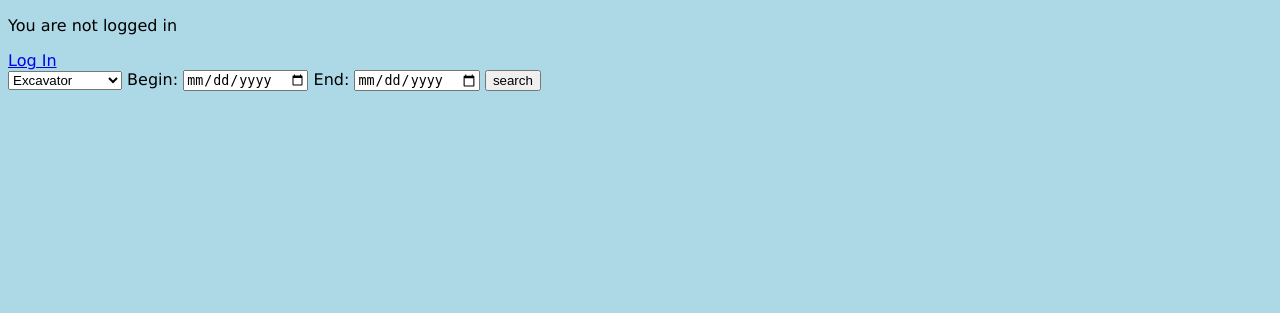
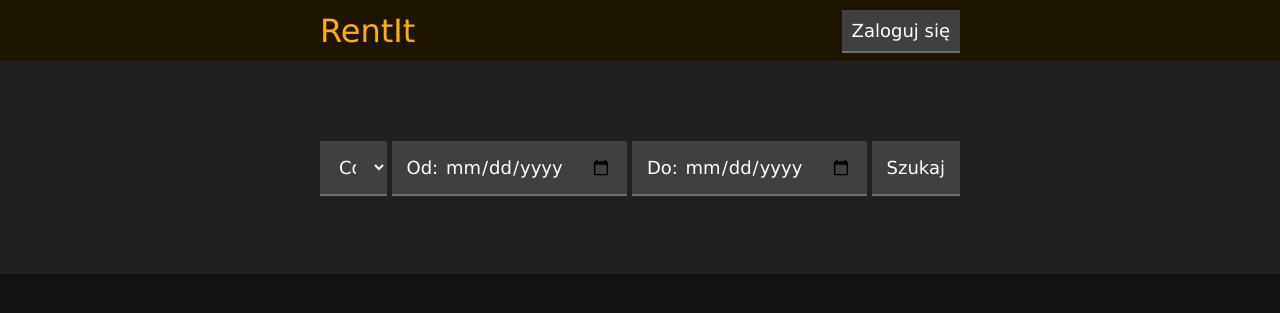
Before and after one commit to staniewzki/iii, a Django app: page / in a window 1280 px wide. Shown: the top 313 px of the page. Run offline with Django 5.2, Linux system fonts and the light colour scheme.

Commit message:
prettified the frontend

```diff
--- a/offers/static/style.css
+++ b/offers/static/style.css
@@ -1,4 +1,165 @@
+* {
+  font-family: verdana, serif;
+  font-size: 18px;
+}
+
 body {
-  background-color: lightblue;
-  font-family: verdana;
+  background-color: #121212;
+  color: white;
+  margin: 0;
 }
+
+.btn {
+  text-decoration: none;
+  color: white;
+  padding: 10px;
+  background-color: #404040;
+  border: none;
+  cursor: pointer;
+  box-shadow: #707070 0 2px;
+}
+
+.btn:hover {
+  filter: brightness(125%);
+}
+
+.account-header {
+  display: flex;
+  justify-content: center;
+  align-items: center;
+  padding: 10px 25vw;
+  gap: 20px;
+  background-color: #1e1500;
+  white-space: nowrap;
+}
+
+.header-logo {
+  color: #ffb000;
+  font-size: 32px;
+  text-decoration: none;
+  cursor: pointer;
+}
+
+.header-logo:hover {
+  filter: brightness(125%);
+}
+
+.header-fill {
+  width: 100%;
+}
+
+.welcome {
+
+}
+
+.search {
+  padding: 80px 25vw;
+  background-color: #202020;
+  display: flex;
+  justify-content: center;
+  align-items: center;
+}
+
+.search-form {
+  width: 50vw;
+  display: flex;
+  gap: 5px;
+}
+
+.search-item {
+  padding: 15px;
+  background-color: #404040;
+  box-shadow: #707070 0 2px;
+  border: none;
+  color: white;
+}
+
+.search-bar {
+  width: 100%;
+}
+
+textarea:focus, input:focus{
+  outline: none;
+}
+
+.date-select {
+  display: inline;
+  background-color: #404040;
+  box-shadow: #707070 0 2px;
+  white-space: nowrap;
+}
+
+.date-input {
+  border: none;
+  background-color: #404040;
+  color: white;
+  cursor: pointer;
+}
+
+.search-btn {
+  cursor: pointer;
+}
+
+.login-container {
+  display: flex;
+  justify-content: center;
+  align-items: center;
+  height: 80vh;
+}
+
+.login {
+  padding: 50px;
+  background-color: #404040;
+  box-shadow: #707070 0 2px;
+}
+
+.offers-header {
+  background-color: #202020;
+  border: 1px solid #404040;
+  margin: 20px 25vw;
+  padding: 20px;
+}
+
+.offer-list {
+  padding: 0 25vw;
+  display: flex;
+  justify-content: center;
+  align-items: center;
+  gap: 20px;
+}
+
+.offer-item {
+  width: 100%;
+  padding: 40px;
+  background-color: #303030;
+  border: 1px solid #404040;
+  display: flex;
+  align-items: flex-end;
+  justify-content: space-between;
+  box-shadow: #707070 0 2px;
+}
+
+.offer-item .btn {
+  padding: 15px 20px;
+}
+
+.offer-info {
+  display: flex;
+  flex-direction: column;
+  width: 60%;
+  gap: 20px;
+}
+
+.offer-info .offer-title {
+  margin: 0;
+  font-size: 24px;
+  max-width: 80%;
+  word-wrap: break-word;
+}
+
+.offer-info .offer-description {
+  margin: 0;
+  font-size: 16px;
+  max-width: 80%;
+  word-wrap: break-word;
+}
--- a/offers/templates/base.html
+++ b/offers/templates/base.html
@@ -1,10 +1,11 @@
 {% load static %}
 <!DOCTYPE html>
-<html>
+<html lang="pl">
 <head>
   <meta charset="utf-8">
   <title>{% block title %}Django Auth Tutorial{% endblock %}</title>
   <link rel="stylesheet" href="{% static 'style.css' %}">
+  <script src="{% static 'script.js' %}"></script>
 </head>
 <body>
   <main>
--- a/offers/templates/index.html
+++ b/offers/templates/index.html
@@ -3,22 +3,24 @@
 {% block title %}Home{% endblock %}
 
 {% block content %}
-<div>
+<div class="account-header">
+  <span class="header-logo">RentIt</span>
+  <span class="header-fill"></span>
   {% if user.is_authenticated %}
-    Hi {{ user.first_name }}!
+    Cześć {{ user.first_name }}!
+    <a href="{% url 'manage' %}" class="btn">Twoje rezerwacje</a>
     <form method="post" action="{% url 'logout' %}">
       {% csrf_token %}
-      <button type="submit">logout</button>
+      <button type="submit" class="btn">Wyloguj się</button>
     </form>
-    <a href="{% url 'manage' %}">Manage bookings</a>
   {% else %}
-    <p>You are not logged in</p>
-    <a href="{% url 'login' %}">Log In</a>
+    <a href="{% url 'login' %}" class="btn">Zaloguj się</a>
   {% endif %}
 </div>
-<div>
-  <form method="get" action="{% url 'offers' %}">
-    <select name="kind" id="kind">
+<div class="search">
+  <form method="get" action="{% url 'offers' %}" class="search-form">
+    <select required name="kind" id="kind" class="search-bar search-item">
+      <option value="" disabled selected>Co chcesz wynająć?</option>
       <option value="Excavator">Excavator</option>
       <option value="Concrete mixer">Concrete mixer</option>
       <option value="Bulldozer">Bulldozer</option>
@@ -29,11 +31,15 @@
       <option value="Chainsaw">Chainsaw</option>
       <option value="Angle grinder">Angle grinder</option>
     </select>
-    <label for="begin">Begin:</label>
-    <input type="date" id="begin" name="begin">
-    <label for="end">End:</label>
-    <input type="date" id="end" name="end">
-    <button type="submit">search</button>
+    <div class="date-select search-item">
+      <label for="begin">Od:</label>
+      <input required type="date" id="begin" name="begin" class="date-input">
+    </div>
+    <div class="date-select search-item">
+      <label for="end">Do:</label>
+      <input required type="date" id="end" name="end" class="date-input">
+    </div>
+    <button type="submit" class="btn search-item">Szukaj</button>
   </form>
 </div>
 {% endblock %}
```
Also changed, not shown: offers/templates/offers.html (+25 -7 lines), offers/templates/registration/login.html (+18 -0 lines), offers/static/script.js (added).
